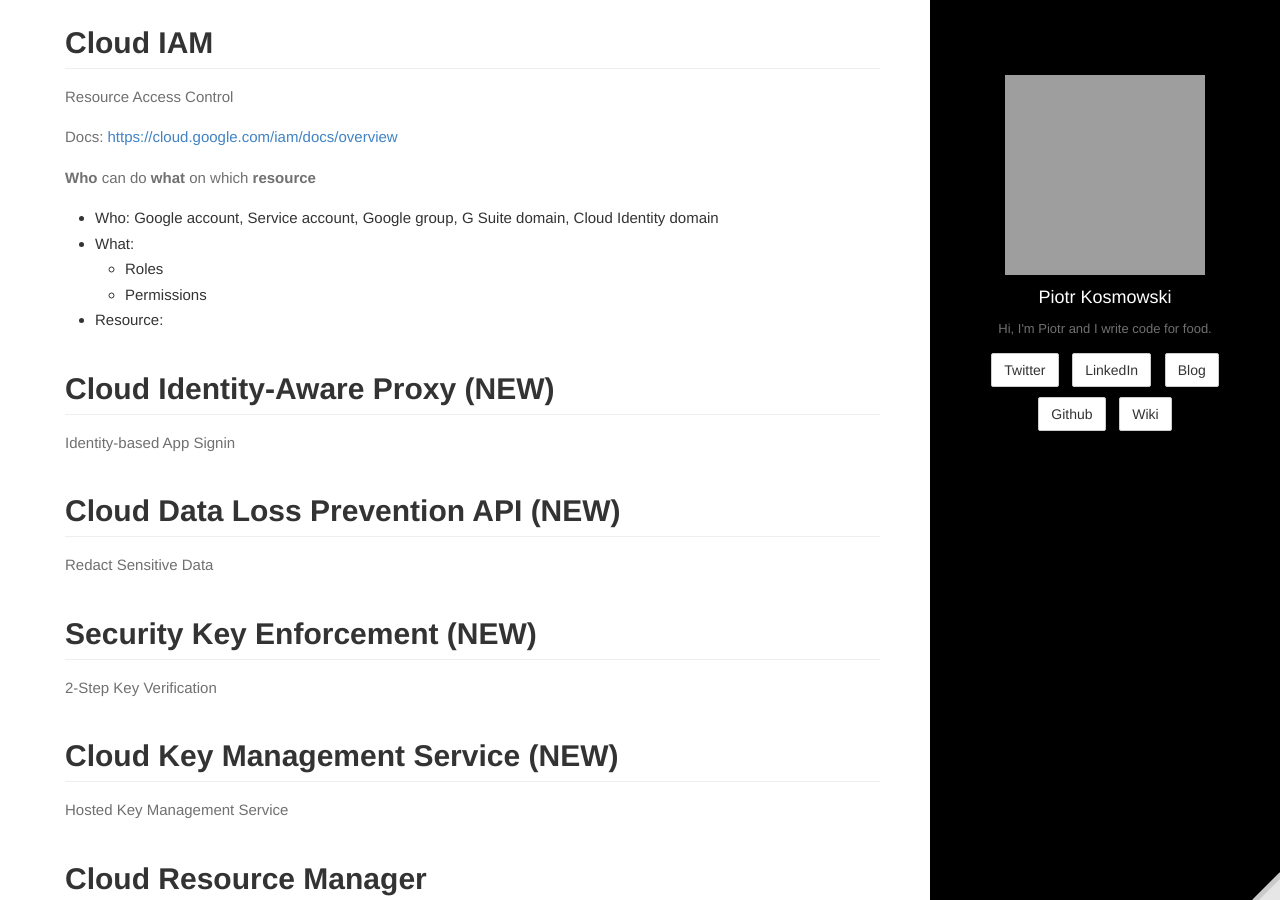
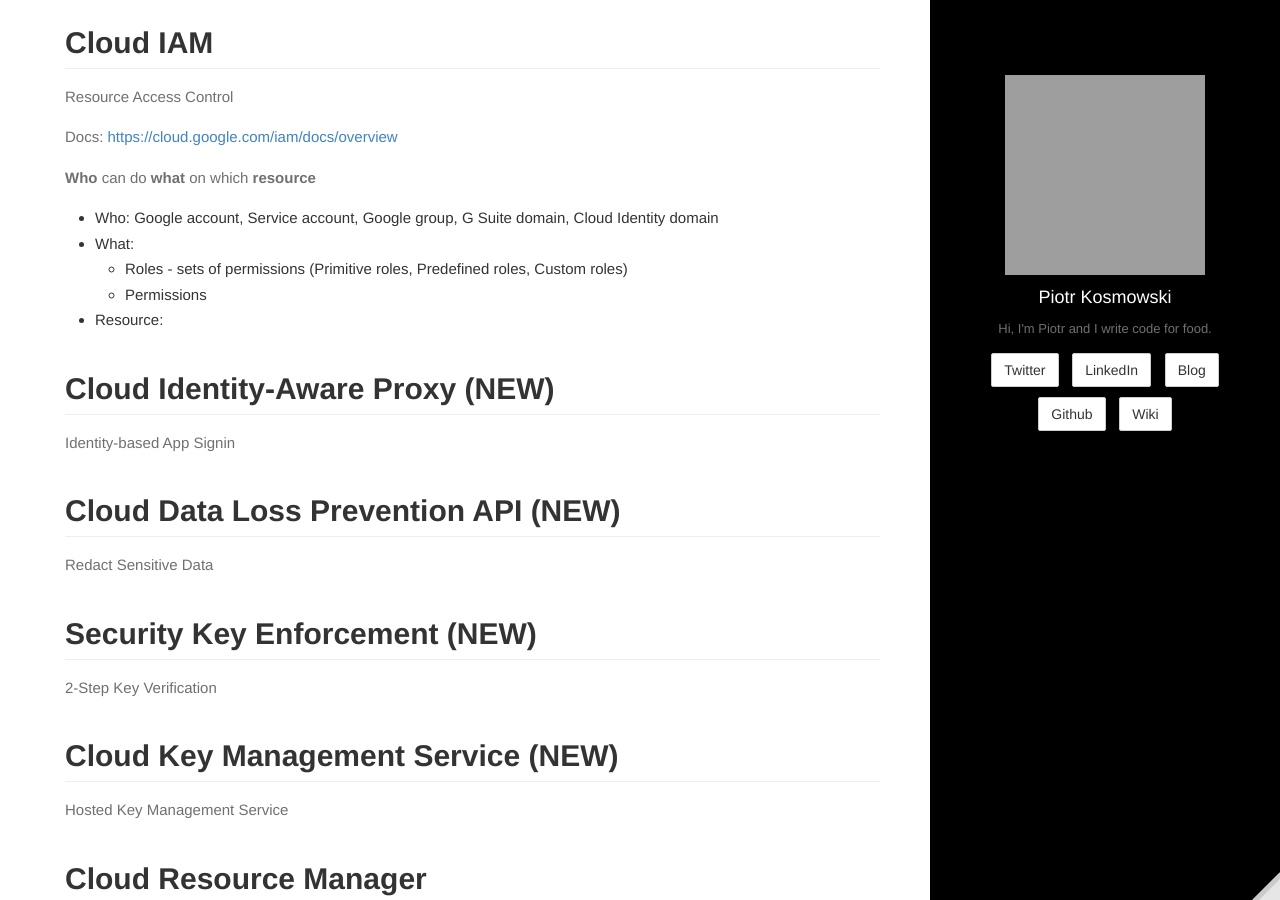
Before and after one commit to kospiotr/kospiotr.github.io, a Jekyll site: the page built from wiki/gcp.md, in a window 1280 px wide and 900 px high, scrolled down 7842 px. Built offline with Jekyll 4.4.1, drawn with Linux system fonts in a browser that asks for light colours; grey boxes are pictures that could not be loaded.

Commit message:
Update gcp.md

```diff
--- a/wiki/gcp.md
+++ b/wiki/gcp.md
@@ -157,7 +157,8 @@
 
 * Who:  Google account, Service account, Google group, G Suite domain, Cloud Identity domain
 * What:
-  * Roles
+  * Roles - sets of permissions
+    (Primitive roles, Predefined roles, Custom roles)
   * Permissions
 * Resource:
 
```
